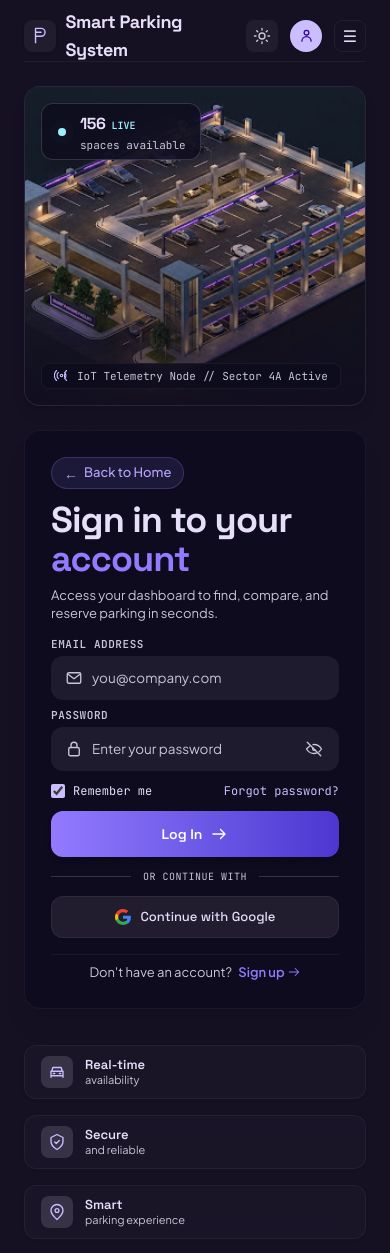
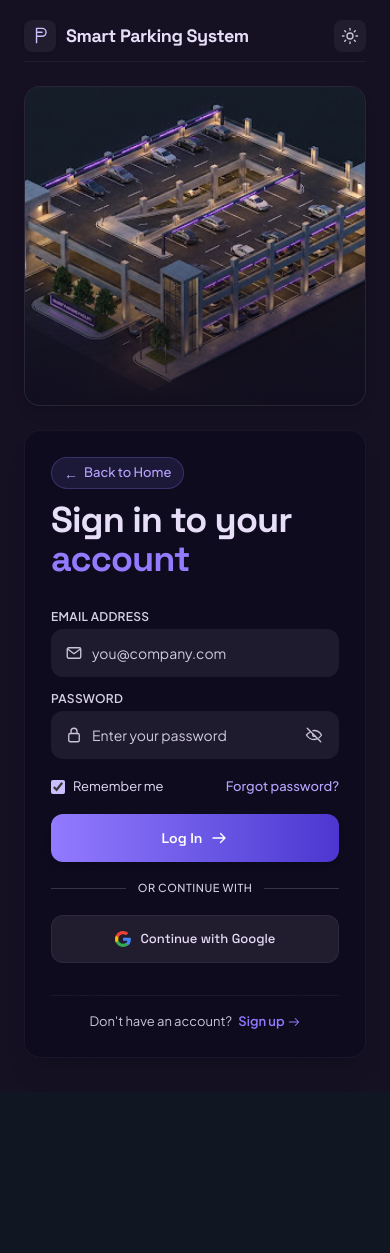
Before and after one commit to Phat-Smile/Smart_Parking_System, a Next.js app in the folder web/: page /login in a window 390 px wide. After the commit the page ends 1092 px from the top, so only its background shows below. Built offline with nearby package versions, Linux system fonts and the light colour scheme.

Commit message:
Refine User Login layout and simplify auth screen

```diff
--- a/web/src/features/auth/AuthGlyph.tsx
+++ b/web/src/features/auth/AuthGlyph.tsx
@@ -1,19 +1,7 @@
 import type { SVGProps } from "react";
 
 type Glyph =
-    | "parking"
-    | "sun"
-    | "moon"
-    | "person"
-    | "mail"
-    | "lock"
-    | "eye"
-    | "eyeOff"
-    | "arrow"
-    | "car"
-    | "shield"
-    | "pin"
-    | "sensor";
+    "parking" | "sun" | "moon" | "mail" | "lock" | "eye" | "eyeOff" | "arrow";
 
 const artwork: Record<Glyph, React.ReactNode> = {
     parking: <path d="M7 21V3h7a5 5 0 0 1 0 10H7m0-5h7" />,
@@ -24,12 +12,6 @@ const artwork: Record<Glyph, React.ReactNode> = {
         </>
     ),
     moon: <path d="M20 15.2A8.5 8.5 0 0 1 8.8 4 8.5 8.5 0 1 0 20 15.2Z" />,
-    person: (
-        <>
-            <circle cx="12" cy="8" r="3.3" />
-            <path d="M5.5 20a6.5 6.5 0 0 1 13 0" />
-        </>
-    ),
     mail: (
         <>
             <rect x="3" y="5" width="18" height="14" rx="2" />
@@ -55,30 +37,6 @@ const artwork: Record<Glyph, React.ReactNode> = {
         </>
     ),
     arrow: <path d="M4 12h16m-6-6 6 6-6 6" />,
-    car: (
-        <>
-            <path d="m5 11 1.4-5h11.2l1.4 5M4 17v2m16-2v2M4 11h16v6H4z" />
-            <path d="M7 14h2m6 0h2" />
-        </>
-    ),
-    shield: (
-        <>
-            <path d="m12 2 8 4v5c0 5-3.5 8.5-8 11-4.5-2.5-8-6-8-11V6l8-4Z" />
-            <path d="m9 12 2 2 4-4" />
-        </>
-    ),
-    pin: (
-        <>
-            <path d="M20 10c0 5-8 12-8 12S4 15 4 10a8 8 0 1 1 16 0Z" />
-            <circle cx="12" cy="10" r="2.5" />
-        </>
-    ),
-    sensor: (
-        <>
-            <circle cx="12" cy="12" r="2" />
-            <path d="M7 7a7 7 0 0 0 0 10m10-10a7 7 0 0 1 0 10M4 4a11 11 0 0 0 0 16m16-16a11 11 0 0 0 0 16" />
-        </>
-    ),
 };
 
 export function AuthGlyph({
--- a/web/src/features/auth/LoginForm.tsx
+++ b/web/src/features/auth/LoginForm.tsx
@@ -55,7 +55,7 @@ export function LoginForm() {
     });
 
     return (
-        <div className="relative z-10 flex w-full flex-col justify-between rounded-2xl border border-[var(--login-border)] bg-[var(--login-panel)] p-[26px] shadow-xl backdrop-blur-2xl lg:col-span-5 lg:ml-auto lg:h-full lg:min-h-[553px] lg:max-w-[450px]">
+        <div className="relative z-10 flex w-full flex-col justify-center rounded-2xl border border-[var(--login-border)] bg-[var(--login-panel)] p-[26px] shadow-xl backdrop-blur-2xl lg:col-span-5 lg:h-full">
             <div>
                 <Link
                     href="/"
@@ -72,10 +72,6 @@ export function LoginForm() {
                         account
                     </span>
                 </h1>
-                <p className="mt-2 text-[13px] leading-snug text-[var(--login-muted)]">
-                    Access your dashboard to find, compare, and reserve parking
-                    in seconds.
-                </p>
             </div>
 
             <form
@@ -85,12 +81,12 @@ export function LoginForm() {
                         "Sign-in is not available yet. The Identity login service has not been connected.",
                     ),
                 )}
-                className="my-4 flex flex-col gap-2.5 lg:my-auto"
+                className="my-8 flex flex-col gap-4"
             >
                 <div className="flex flex-col gap-1.5">
                     <label
                         htmlFor="login-email"
-                        className="font-mono text-[11px] leading-none font-semibold tracking-wider text-[var(--login-muted)] uppercase"
+                        className="text-xs leading-none font-semibold tracking-wide text-[var(--login-label)] uppercase"
                     >
                         Email Address
                     </label>
@@ -108,7 +104,7 @@ export function LoginForm() {
                             aria-describedby={
                                 errors.email ? "login-email-error" : undefined
                             }
-                            className="h-11 w-full rounded-xl border border-transparent bg-[var(--login-input)] pr-3 pl-10 text-[13.5px] text-[var(--login-text)] placeholder:text-[var(--login-muted)] focus:border-[var(--login-accent)] focus:outline-none focus:ring-2 focus:ring-[var(--login-accent)]/20"
+                            className="h-12 w-full rounded-xl border border-transparent bg-[var(--login-input)] pr-3 pl-10 text-sm text-[var(--login-text)] placeholder:text-[var(--login-placeholder)] focus:border-[var(--login-accent)] focus:outline-none focus:ring-2 focus:ring-[var(--login-accent)]/20"
                             {...register("email")}
                         />
                     </div>
@@ -126,7 +122,7 @@ export function LoginForm() {
                 <div className="flex flex-col gap-1.5">
                     <label
                         htmlFor="login-password"
-                        className="font-mono text-[11px] leading-none font-semibold tracking-wider text-[var(--login-muted)] uppercase"
+                        className="text-xs leading-none font-semibold tracking-wide text-[var(--login-label)] uppercase"
                     >
                         Password
                     </label>
@@ -146,7 +142,7 @@ export function LoginForm() {
                                     ? "login-password-error"
                                     : undefined
                             }
-                            className="h-11 w-full rounded-xl border border-transparent bg-[var(--login-input)] pr-10 pl-10 text-[13.5px] text-[var(--login-text)] placeholder:text-[var(--login-muted)] focus:border-[var(--login-accent)] focus:outline-none focus:ring-2 focus:ring-[var(--login-accent)]/20"
+                            className="h-12 w-full rounded-xl border border-transparent bg-[var(--login-input)] pr-10 pl-10 text-sm text-[var(--login-text)] placeholder:text-[var(--login-placeholder)] focus:border-[var(--login-accent)] focus:outline-none focus:ring-2 focus:ring-[var(--login-accent)]/20"
                             {...register("password")}
                         />
                         <button
@@ -180,7 +176,7 @@ export function LoginForm() {
                 </div>
 
                 <div className="flex items-center justify-between gap-2 py-0.5">
-                    <label className="flex cursor-pointer items-center gap-2 font-mono text-xs text-[var(--login-text)]">
+                    <label className="flex cursor-pointer items-center gap-2 text-[13px] text-[var(--login-text)]">
                         <input
                             type="checkbox"
                             className="h-3.5 w-3.5 accent-[var(--login-accent)]"
@@ -193,7 +189,7 @@ export function LoginForm() {
                         onClick={() =>
                             setNotice("Password reset is not available yet.")
                         }
-                        className="font-mono text-xs text-[var(--login-accent)] hover:underline focus-visible:outline-2 focus-visible:outline-[var(--login-accent)]"
+                        className="text-[13px] font-medium text-[var(--login-back-text)] hover:underline focus-visible:outline-2 focus-visible:outline-[var(--login-accent)]"
                     >
                         Forgot password?
                     </button>
@@ -201,7 +197,7 @@ export function LoginForm() {
 
                 <button
                     type="submit"
-                    className="flex h-[46px] w-full items-center justify-center gap-2 rounded-xl bg-gradient-to-r from-[#937AFF] to-[#4D36D0] font-heading text-sm font-semibold text-white shadow-md transition-opacity hover:opacity-95 focus-visible:outline-2 focus-visible:outline-offset-2 focus-visible:outline-[var(--login-accent)]"
+                    className="flex h-12 w-full items-center justify-center gap-2 rounded-xl bg-gradient-to-r from-[#937AFF] to-[#4D36D0] font-heading text-sm font-semibold text-white shadow-md transition-opacity hover:opacity-95 focus-visible:outline-2 focus-visible:outline-offset-2 focus-visible:outline-[var(--login-accent)]"
                 >
                     Log In{" "}
                     <AuthGlyph name="arrow" className="h-[18px] w-[18px]" />
@@ -209,7 +205,7 @@ export function LoginForm() {
 
                 <div className="flex items-center py-0.5" aria-hidden="true">
                     <span className="h-px flex-1 bg-[var(--login-divider)]" />
-                    <span className="mx-3 font-mono text-[10px] tracking-wider text-[var(--login-muted)] uppercase">
+                    <span className="mx-3 text-[11px] font-medium tracking-wider text-[var(--login-label)] uppercase">
                         or continue with
                     </span>
                     <span className="h-px flex-1 bg-[var(--login-divider)]" />
@@ -220,13 +216,13 @@ export function LoginForm() {
                     onClick={() =>
                         setNotice("Google sign-in is not available yet.")
                     }
-                    className="flex h-[42px] w-full items-center justify-center gap-2.5 rounded-xl border border-[var(--login-border)] bg-[var(--login-control)] font-heading text-[13px] font-medium text-[var(--login-text)] hover:bg-[var(--login-control-hover)] focus-visible:outline-2 focus-visible:outline-[var(--login-accent)]"
+                    className="flex h-12 w-full items-center justify-center gap-2.5 rounded-xl border border-[var(--login-border)] bg-[var(--login-control)] font-heading text-[13px] font-medium text-[var(--login-text)] hover:bg-[var(--login-control-hover)] focus-visible:outline-2 focus-visible:outline-[var(--login-accent)]"
                 >
                     <GoogleMark /> Continue with Google
                 </button>
             </form>
 
-            <div className="border-t border-[var(--login-border)] pt-2 text-center text-[13px] text-[var(--login-muted)]">
+            <div className="border-t border-[var(--login-border)] pt-4 text-center text-[13px] text-[var(--login-muted)]">
                 Don&apos;t have an account?{" "}
                 <button
                     type="button"
--- a/web/src/features/auth/LoginIllustration.tsx
+++ b/web/src/features/auth/LoginIllustration.tsx
@@ -1,9 +1,8 @@
 import Image from "next/image";
-import { AuthGlyph } from "./AuthGlyph";
 
 export function LoginIllustration() {
     return (
-        <div className="relative h-[320px] overflow-hidden rounded-2xl border border-[var(--login-border)] bg-[var(--login-visual)] shadow-lg sm:h-[420px] lg:col-span-7 lg:h-full lg:min-h-[553px]">
+        <div className="relative h-[320px] overflow-hidden rounded-2xl border border-[var(--login-border)] bg-[var(--login-visual)] shadow-lg sm:h-[420px] lg:col-span-7 lg:h-full">
             <Image
                 src="/images/guest/hero-isometric.png"
                 alt="Isometric smart parking structure at dusk"
@@ -19,37 +18,6 @@ export function LoginIllustration() {
                 className="object-cover object-center opacity-100 transition-opacity duration-500 dark:opacity-0"
             />
             <div className="pointer-events-none absolute inset-0 bg-[image:var(--login-vignette)]" />
-
-            <div
-                className="absolute top-4 left-4 flex items-center gap-3 rounded-xl border border-[var(--login-badge-border)] bg-[var(--login-badge-bg)] px-3.5 py-2 shadow-xl backdrop-blur-xl"
-                aria-label="Design preview: 156 spaces available"
-            >
-                <span className="relative flex h-3 w-3 items-center justify-center">
-                    <span className="absolute h-3 w-3 animate-ping rounded-full bg-[var(--login-live)] opacity-75" />
-                    <span className="relative h-2 w-2 rounded-full bg-[var(--login-live)]" />
-                </span>
-                <span className="flex flex-col">
-                    <span className="flex items-baseline gap-1.5 leading-none">
-                        <span className="font-heading text-base font-bold tracking-tight">
-                            156
-                        </span>
-                        <span className="font-mono text-[10px] font-semibold text-[var(--login-live)] uppercase">
-                            Live
-                        </span>
-                    </span>
-                    <span className="mt-1 font-mono text-[11px] leading-none text-[var(--login-muted)]">
-                        spaces available
-                    </span>
-                </span>
-            </div>
-
-            <div className="absolute bottom-4 left-4 flex items-center gap-2 rounded-lg border border-[var(--login-border)] bg-[var(--login-badge-bg)] px-3 py-1 font-mono text-[11px] text-[var(--login-muted)] backdrop-blur-md">
-                <AuthGlyph
-                    name="sensor"
-                    className="h-[15px] w-[15px] text-[var(--login-accent)]"
-                />
-                IoT Telemetry Node // Sector 4A Active
-            </div>
         </div>
     );
 }
--- a/web/src/features/auth/LoginPage.tsx
+++ b/web/src/features/auth/LoginPage.tsx
@@ -1,6 +1,5 @@
 "use client";
 
-import { useState } from "react";
 import Link from "next/link";
 import { ThemeProvider, useTheme } from "@/shared/ui/theme/ThemeContext";
 import { AuthGlyph } from "./AuthGlyph";
@@ -25,7 +24,6 @@ function ThemeButton() {
 }
 
 function LoginHeader() {
-    const [menuOpen, setMenuOpen] = useState(false);
     return (
         <header className="flex h-[52px] w-full shrink-0 items-center justify-between border-b border-[var(--login-border)]">
             <Link
@@ -39,90 +37,8 @@ function LoginHeader() {
                     Smart Parking System
                 </span>
             </Link>
-            <nav
-                className="hidden items-center gap-6 md:flex"
-                aria-label="Main navigation"
-            >
-                <Link
-                    href="/guest#how-it-works"
-                    className="font-mono text-sm text-[var(--login-muted)] hover:text-[var(--login-text)] focus-visible:outline-2 focus-visible:outline-[var(--login-accent)]"
-                >
-                    How It Works
-                </Link>
-                <Link
-                    href="/guest#pageFooter"
-                    className="font-mono text-sm text-[var(--login-muted)] hover:text-[var(--login-text)] focus-visible:outline-2 focus-visible:outline-[var(--login-accent)]"
-                >
-                    Support
-                </Link>
-            </nav>
-            <div className="flex items-center gap-3">
-                <ThemeButton />
-                <span
-                    className="flex h-8 w-8 items-center justify-center rounded-full bg-[var(--login-accent)] text-[var(--login-accent-contrast)]"
-                    aria-hidden="true"
-                >
-                    <AuthGlyph name="person" className="h-[17px] w-[17px]" />
-                </span>
-                <button
-                    type="button"
-                    aria-label="Toggle navigation menu"
-                    aria-expanded={menuOpen}
-                    onClick={() => setMenuOpen((open) => !open)}
-                    className="flex h-8 w-8 items-center justify-center rounded-lg border border-[var(--login-border)] text-[var(--login-text)] focus-visible:outline-2 focus-visible:outline-[var(--login-accent)] md:hidden"
-                >
-                    <span aria-hidden="true">{menuOpen ? "×" : "☰"}</span>
-                </button>
-            </div>
-            {menuOpen && (
-                <nav
-                    aria-label="Mobile navigation"
-                    className="absolute top-[62px] right-6 left-6 z-30 flex flex-col gap-3 rounded-xl border border-[var(--login-border)] bg-[var(--login-panel)] p-4 text-sm text-[var(--login-text)] shadow-xl md:hidden"
-                >
-                    <Link href="/guest#how-it-works">How It Works</Link>
-                    <Link href="/guest#pageFooter">Support</Link>
-                </nav>
-            )}
+            <ThemeButton />
         </header>
-    );
-}
-
-const benefits = [
-    { icon: "car", title: "Real-time", detail: "availability" },
-    { icon: "shield", title: "Secure", detail: "and reliable" },
-    { icon: "pin", title: "Smart", detail: "parking experience" },
-] as const;
-
-function LoginBenefits() {
-    return (
-        <section
-            aria-label="Smart Parking benefits"
-            className="mt-3 mb-1 w-full shrink-0"
-        >
-            <div className="mx-auto grid max-w-[860px] grid-cols-1 gap-4 md:grid-cols-3">
-                {benefits.map((item) => (
-                    <div
-                        key={item.title}
-                        className="flex h-[54px] items-center gap-3 rounded-xl border border-[var(--login-border)] bg-[var(--login-benefit)] px-4 shadow-sm backdrop-blur-md"
-                    >
-                        <span className="flex h-8 w-8 shrink-0 items-center justify-center rounded-lg bg-[var(--login-benefit-icon-bg)] text-[var(--login-accent)]">
-                            <AuthGlyph
-                                name={item.icon}
-                                className="h-[18px] w-[18px]"
-                            />
-                        </span>
-                        <span className="flex flex-col leading-tight">
-                            <span className="font-heading text-[13px] font-semibold text-[var(--login-text)]">
-                                {item.title}
-                            </span>
-                            <span className="text-[11px] text-[var(--login-muted)]">
-                                {item.detail}
-                            </span>
-                        </span>
-                    </div>
-                ))}
-            </div>
-        </section>
     );
 }
 
@@ -130,13 +46,12 @@ export function LoginPage() {
     return (
         <ThemeProvider defaultTheme="dark">
             <div className="min-h-screen w-full bg-[var(--login-bg)] text-[var(--login-text)]">
-                <div className="mx-auto flex min-h-screen w-full max-w-[1404px] flex-col px-6 py-2.5 lg:h-[730px] lg:min-h-[730px] lg:px-8">
+                <div className="mx-auto flex min-h-screen w-full max-w-[1404px] flex-col px-6 py-2.5 lg:px-8">
                     <LoginHeader />
-                    <main className="my-6 grid w-full grid-cols-1 items-stretch gap-6 lg:my-auto lg:h-[475px] lg:shrink-0 lg:grid-cols-12">
+                    <main className="my-6 grid w-full grid-cols-1 items-stretch gap-6 lg:min-h-[553px] lg:flex-1 lg:grid-cols-12">
                         <LoginIllustration />
                         <LoginForm />
                     </main>
-                    <LoginBenefits />
                 </div>
             </div>
         </ThemeProvider>
--- a/web/src/styles/tokens.css
+++ b/web/src/styles/tokens.css
@@ -41,24 +41,20 @@
     --login-panel: #ffffff;
     --login-text: #111322;
     --login-muted: #4b5565;
+    --login-label: #374151;
+    --login-placeholder: #455064;
     --login-accent: #7657ff;
     --login-heading-accent: #7657ff;
-    --login-accent-contrast: #ffffff;
     --login-border: rgb(17 19 34 / 8%);
     --login-control: #eef1f7;
     --login-control-hover: #e5e8f1;
     --login-input: #f7f8fb;
     --login-divider: #d8dbe5;
-    --login-back-bg: rgb(118 87 255 / 8%);
-    --login-back-border: rgb(118 87 255 / 20%);
-    --login-back-text: #7657ff;
-    --login-back-hover: #e7e0ff;
+    --login-back-bg: #f0ebff;
+    --login-back-border: rgb(77 54 208 / 30%);
+    --login-back-text: #4d36d0;
+    --login-back-hover: #e4dcff;
     --login-visual: #eaeff7;
-    --login-badge-bg: rgb(255 255 255 / 90%);
-    --login-badge-border: rgb(17 19 34 / 8%);
-    --login-benefit: #ffffff;
-    --login-benefit-icon-bg: #f1edff;
-    --login-live: #10b981;
     --login-vignette: linear-gradient(
         to top,
         rgb(0 0 0 / 20%),
@@ -99,9 +95,10 @@ html.dark {
     --login-panel: rgb(13 12 29 / 90%);
     --login-text: #e7def8;
     --login-muted: #cac4d6;
+    --login-label: #d6d0e2;
+    --login-placeholder: #d1cadf;
     --login-accent: #cabeff;
     --login-heading-accent: #937aff;
-    --login-accent-contrast: #320099;
     --login-border: rgb(255 255 255 / 5%);
     --login-control: #211d2f;
     --login-control-hover: #2c273a;
@@ -112,11 +109,6 @@ html.dark {
     --login-back-text: #b8a4ff;
     --login-back-hover: rgb(147 122 255 / 20%);
     --login-visual: #1d192b;
-    --login-badge-bg: rgb(13 12 29 / 85%);
-    --login-badge-border: rgb(202 190 255 / 20%);
-    --login-benefit: rgb(33 29 47 / 40%);
-    --login-benefit-icon-bg: #373246;
-    --login-live: #9cf0ff;
     --login-vignette: linear-gradient(
         to top,
         rgb(16 11 29 / 80%),
```
Also changed, not shown: 2 other files (tests, documents, lock files or other folders).
